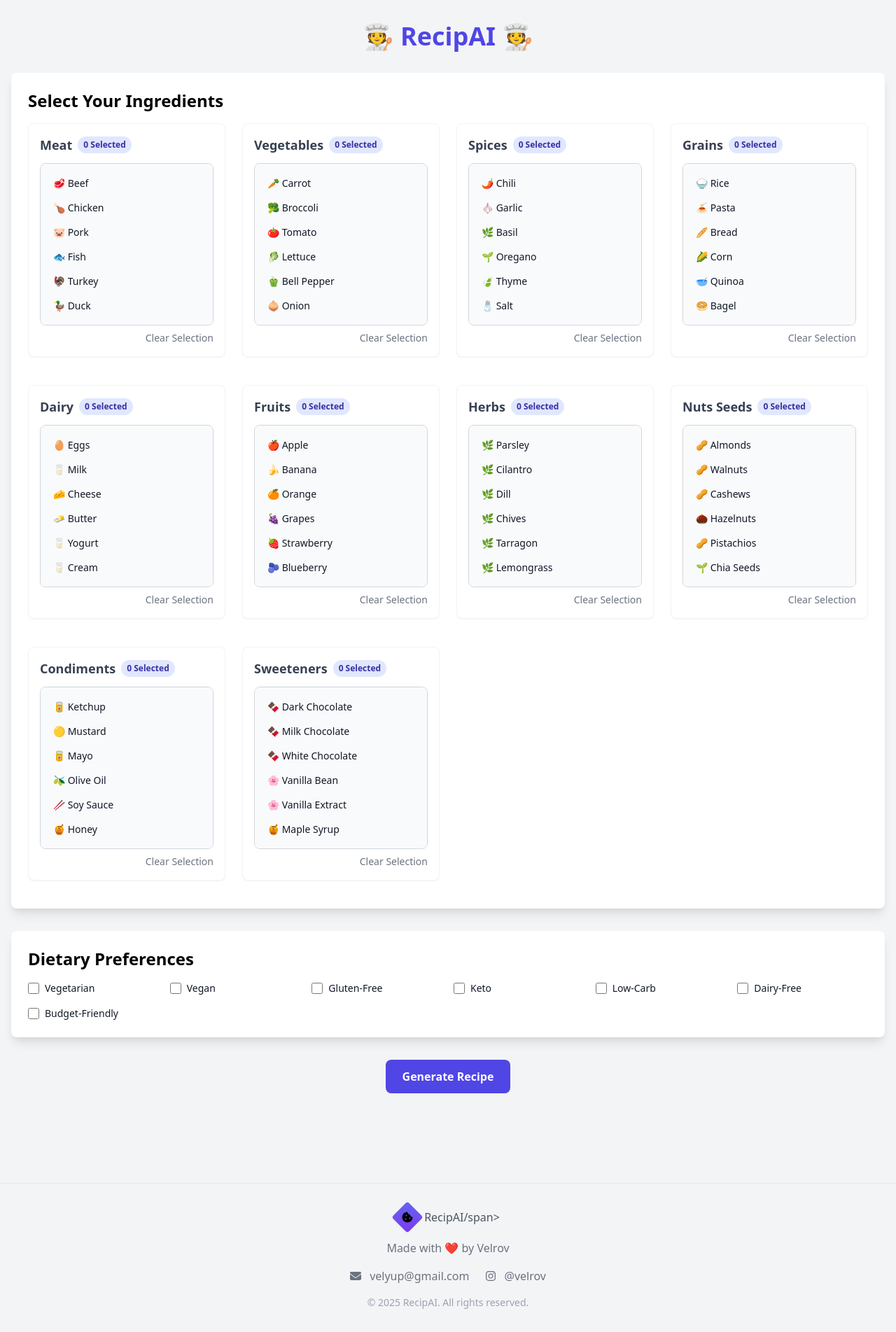
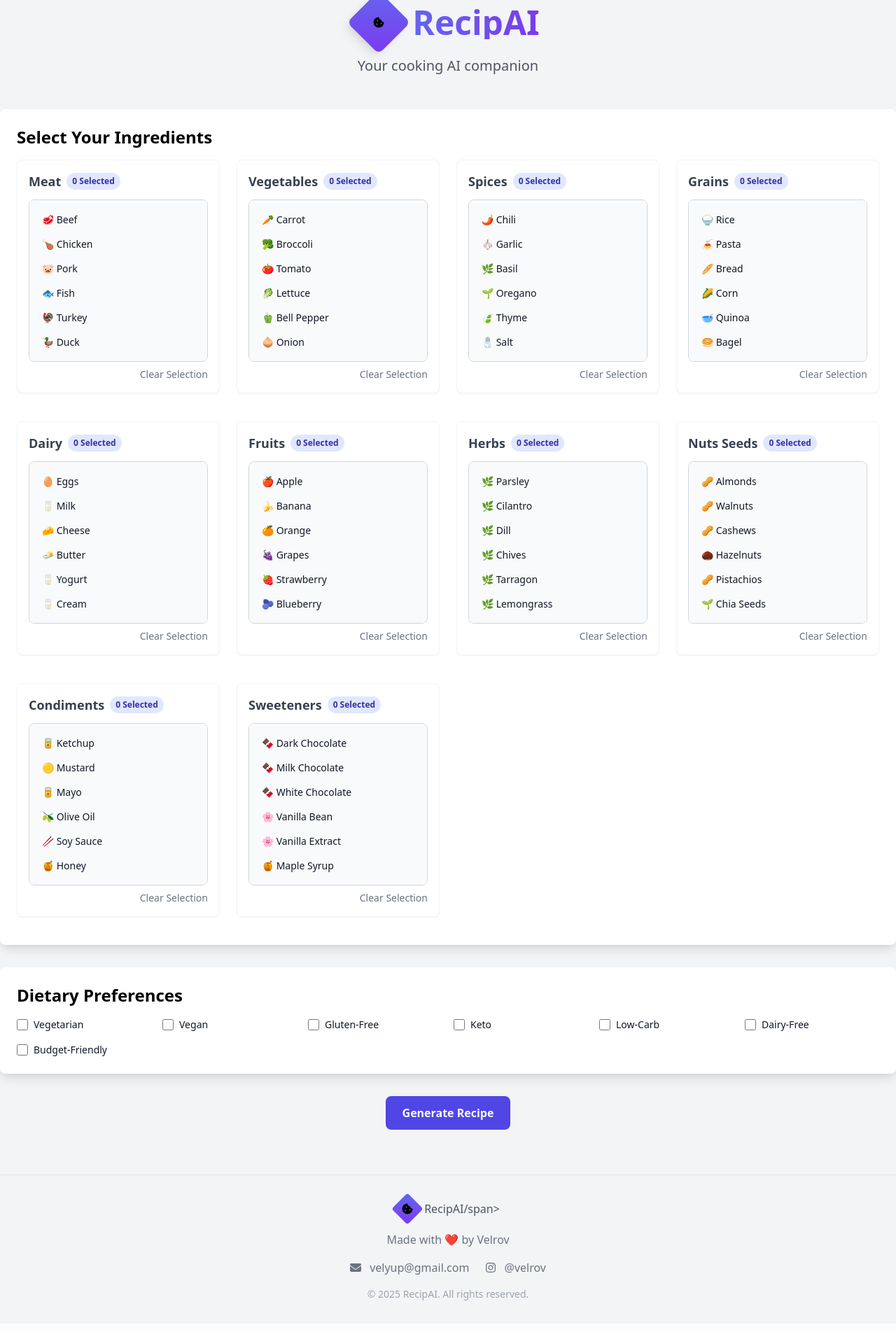
Before and after one commit to velrov1/recipe-ai, a Flask app: page / in a window 1280 px wide. Shown: the whole page at 70% size. After the commit the page ends 1858 px from the top, so only its background shows below. Run offline with Flask 3, Linux system fonts and the light colour scheme.

```diff
--- a/templates/index.html
+++ b/templates/index.html
@@ -11,9 +11,18 @@
 </head>
 <body class="bg-gray-100">
 
-    <div class="container mx-auto px-4 py-8">
-        <h1 class="text-4xl font-bold text-center mb-8 text-indigo-600">🧑‍🍳 RecipAI 🧑‍🍳</h1>
-
+    <header class="text-center mb-12">
+        <div class="flex items-center justify-center mb-4">
+            <div class="relative w-16 h-16 mr-4">
+                <div class="absolute inset-0 bg-gradient-to-br from-indigo-500 to-purple-600 rounded-lg transform rotate-45 shadow-lg"></div>
+                <div class="absolute inset-0 flex items-center justify-center">
+                    <i class="fa-solid fa-cookie-bite"></i>
+                </div>
+            </div>
+            <h1 class="text-5xl font-extrabold text-transparent bg-clip-text bg-gradient-to-r from-indigo-500 to-purple-600">RecipAI</h1>
+        </div>
+        <p class="text-xl text-gray-600 font-light">Your cooking AI companion</p>
+    </header>
         <!-- Ingredient Selection -->
         <div class="bg-white rounded-lg shadow-lg p-6 mb-8">
             <h2 class="text-2xl font-semibold mb-4">Select Your Ingredients</h2>
```
